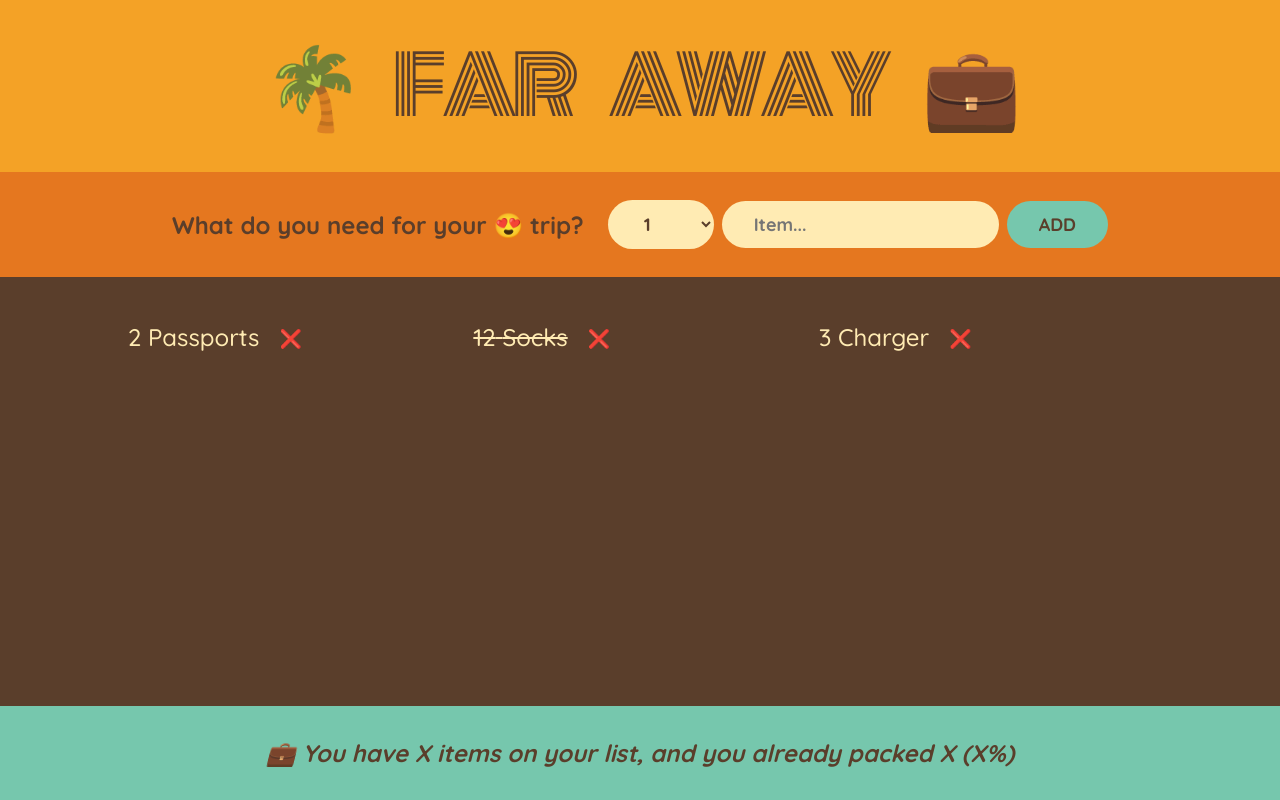
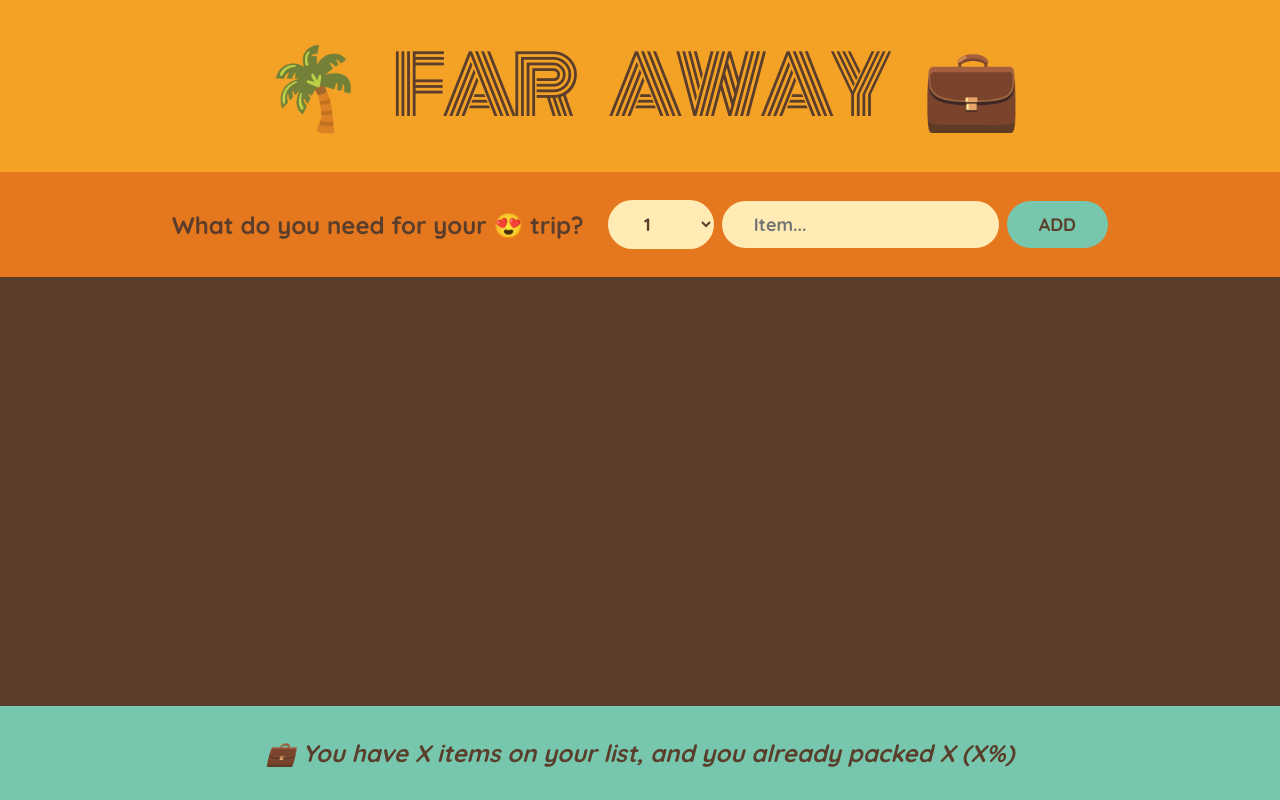
Before and after one commit to devARcoder/Project_03-Travel_List_by_Jonas, a React (Create React App) app: page / in a window 1280 px wide. Built offline with nearby package versions, Linux system fonts and the light colour scheme.

Commit message:
Lecture 07 | 04 Thinking About State and Lifting State Up | Completed

```diff
--- a/src/App.js
+++ b/src/App.js
@@ -1,25 +1,32 @@
 import { useState } from "react";
 
-const initialItems = [
-  { id: 1, description: "Passports", quantity: 2, packed: false },
-  { id: 2, description: "Socks", quantity: 12, packed: true },
-  { id: 3, description: "Charger", quantity: 3, packed: false },
-];
+// const initialItems = [
+//   { id: 1, description: "Passports", quantity: 2, packed: false },
+//   { id: 2, description: "Socks", quantity: 12, packed: true },
+//   { id: 3, description: "Charger", quantity: 3, packed: false },
+// ];
 
 export default function App() {
+  const [items, setItems] = useState([])
+  function handleAddItems (item){
+    setItems((items)=> [...items, item])
+  }
   return <div className="app">
     <Logo/>
-    <Form/>
-    <PackingList/>
+    <Form onAddItems={handleAddItems}/>
+    <PackingList items={items}/>
     <Stats/>
   </div>
 }
 function Logo(){
   return <h1>🌴 Far Away 💼</h1>
 }
-function Form(){
+function Form({onAddItems}){
   const [description, setDescription] = useState("")
   const [quantity, setQuantity] = useState(1)
+
+
+
   function handleSubmit(e){
     e.preventDefault()
     if (!description) return(
@@ -27,6 +34,7 @@
     );
     const newItem = {description, quantity, packed: false, id: Date.now()}
     console.log(newItem)
+    onAddItems(newItem)
     setDescription("")
     setQuantity(1)
   }
@@ -40,10 +48,10 @@
     <button>Add</button>
   </form>
 }
-function PackingList(){
+function PackingList({items}){
   return <div className="list">
     <ul>
-      {initialItems.map((item)=> <Item item={item} key={item.id}/>)}
+      {items.map((item)=> <Item item={item} key={item.id}/>)}
     </ul>
   </div>
 }
```
